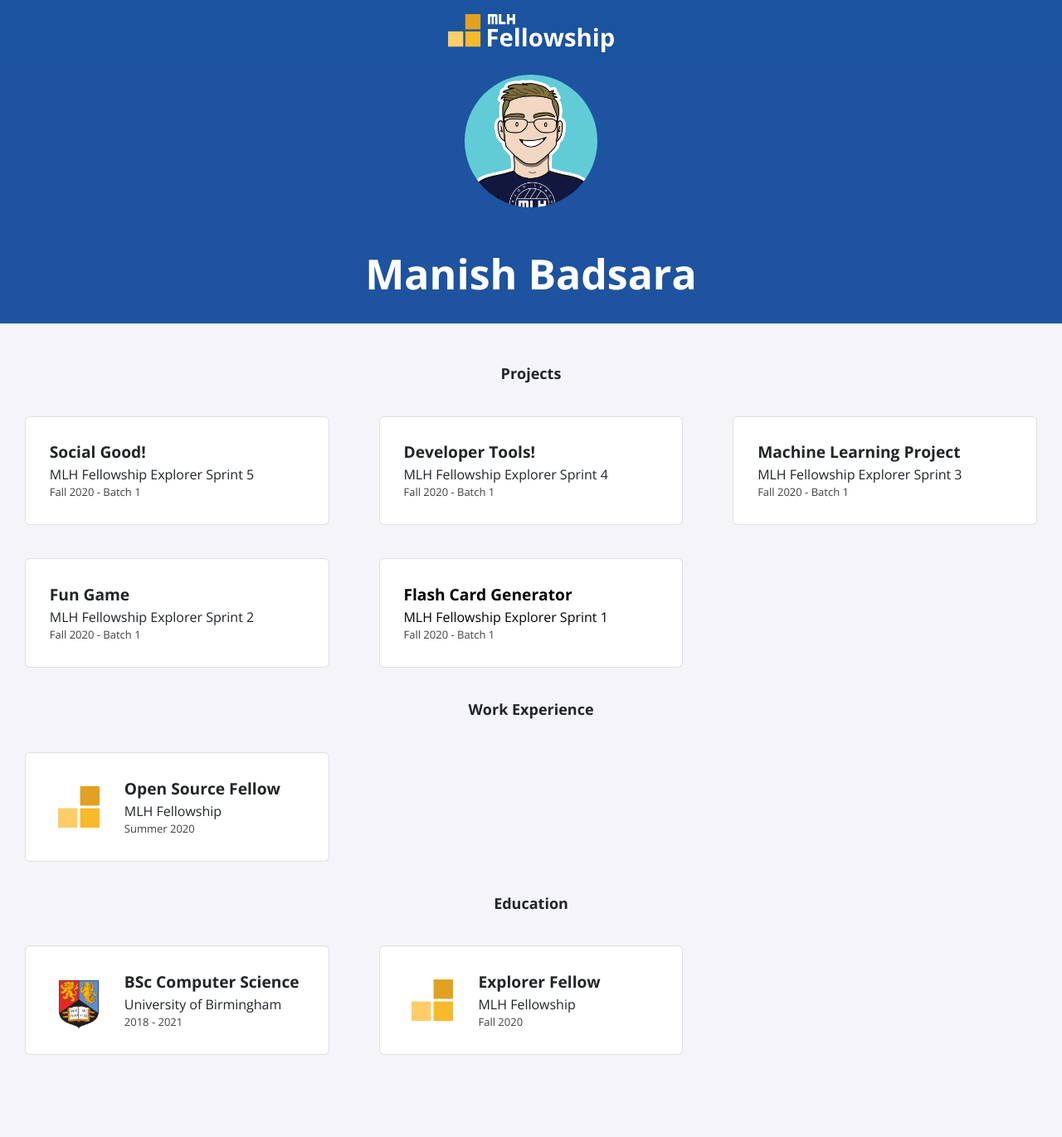
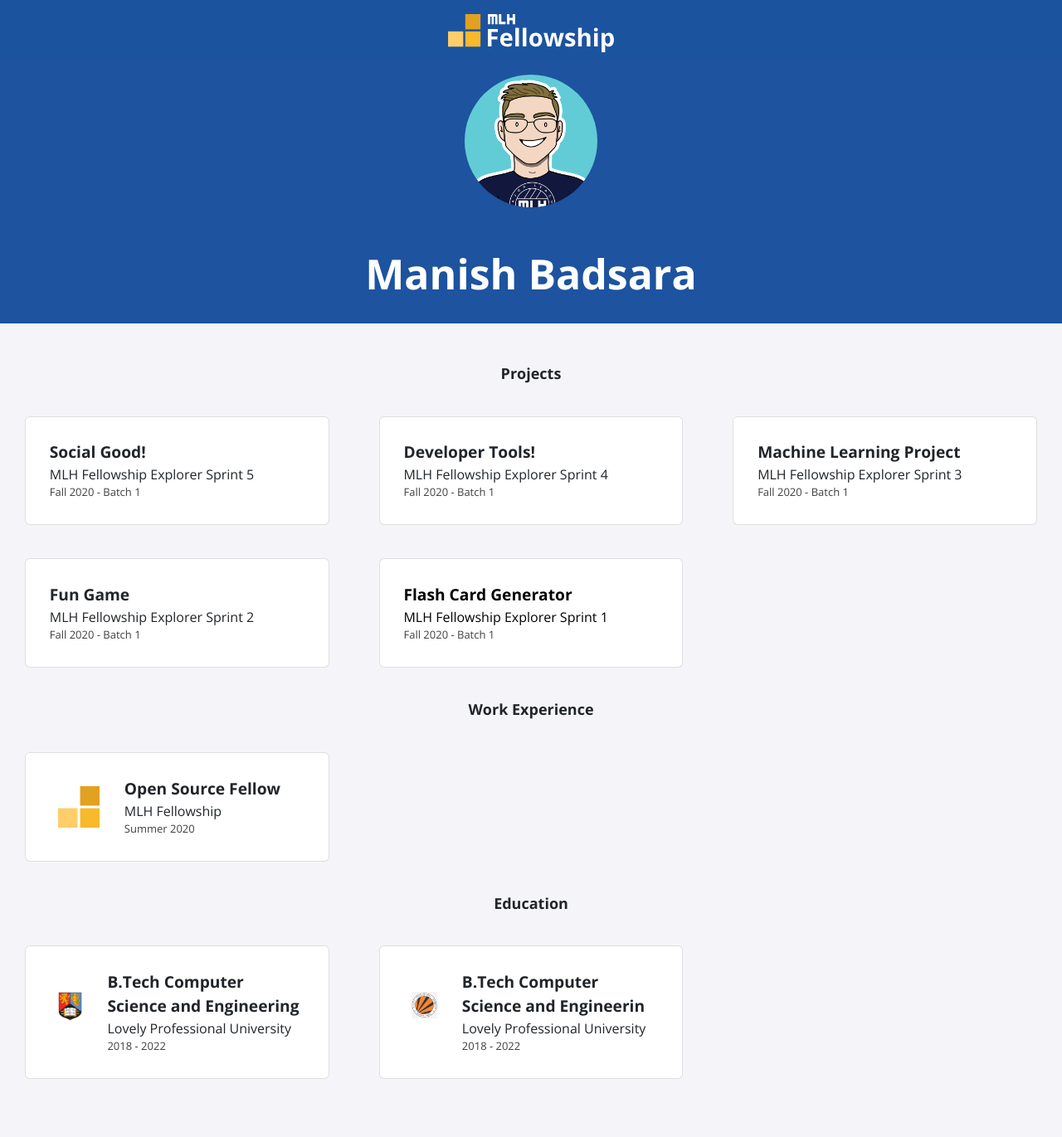
Before and after one commit to ManishBadsara/ManishBadsara.github.io, a Jekyll site: the page built from index.html, in a window 1280 px wide. Shown: the whole page at 83% size. Built offline with Jekyll 4.4.1, drawn with Linux system fonts in a browser that asks for light colours; nearby versions of some CDN libraries; before the commit the page ends 1342 px from its top, so only the background shows below that.

Commit message:
up education

```diff
--- a/_data/education.yml
+++ b/_data/education.yml
@@ -1,9 +1,9 @@
-- course: BSc Computer Science
-  institute: University of Birmingham
-  dates: 2018 - 2021
+- course: B.Tech Computer Science and Engineering
+  institute: Lovely Professional University
+  dates: 2018 - 2022
   logo: uob.png
 
-- course: Explorer Fellow
-  institute: MLH Fellowship
-  dates: Fall 2020
-  logo: fellowship.svg
+- course: B.Tech Computer Science and Engineerin
+  institute: Lovely Professional University
+  dates: 2018 - 2022
+  logo: lpu transprent logo.png
```
